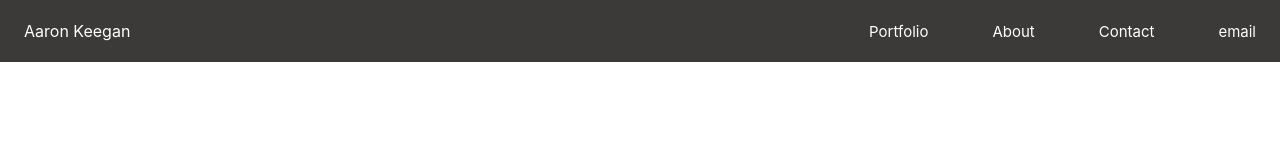
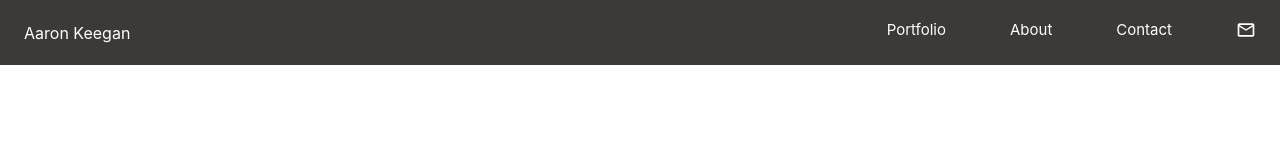
Before and after one commit to AKeeganDev/portfolio_react, a React (Create React App) app: page / in a window 1280 px wide. Shown: the top 160 px of the page. Built offline with nearby package versions, Linux system fonts and the light colour scheme.

Commit message:
add email icon

```diff
--- a/package.json
+++ b/package.json
@@ -8,6 +8,7 @@
     "@testing-library/user-event": "^13.5.0",
     "react": "^18.2.0",
     "react-dom": "^18.2.0",
+    "react-icons": "^4.4.0",
     "react-scripts": "5.0.1",
     "sass": "^1.54.6",
     "web-vitals": "^2.1.4"
--- a/src/components/navbar.js
+++ b/src/components/navbar.js
@@ -1,5 +1,6 @@
 import { useState } from 'react';
 import '../stylesheets/navbar.scss';
+import { MdOutlineEmail } from 'react-icons/md';
 
 const Navbar = () => {
   const [isOpen, setIsOpen] = useState(false);
@@ -23,7 +24,7 @@ const Navbar = () => {
           <li className="nav-link icon-mail" id="mail-icon">
             <a href="mailto:user@example.com">
               <div className="icon-mail" />
-              email
+              <MdOutlineEmail />
             </a>
           </li>
         </ul>
--- a/src/stylesheets/navbar.scss
+++ b/src/stylesheets/navbar.scss
@@ -46,6 +46,10 @@ $offwhite-theme2: #dbd8d7;
       color: white;
       text-decoration: none;
     }
+
+    #mail-icon {
+      font-size: 20px;
+    }
   }
 }
 
```
Also changed, not shown: 1 other file (tests, documents, lock files or other folders).
